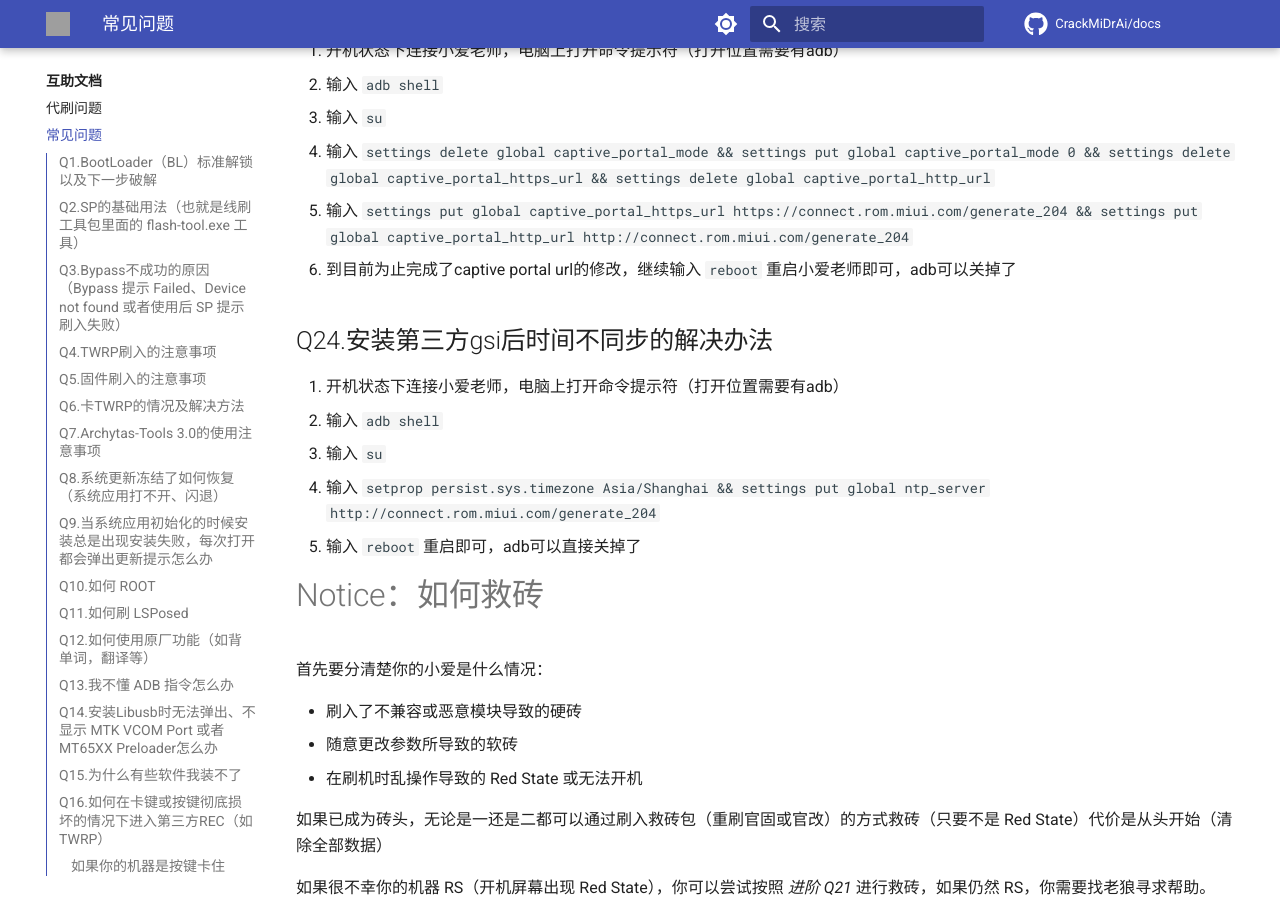
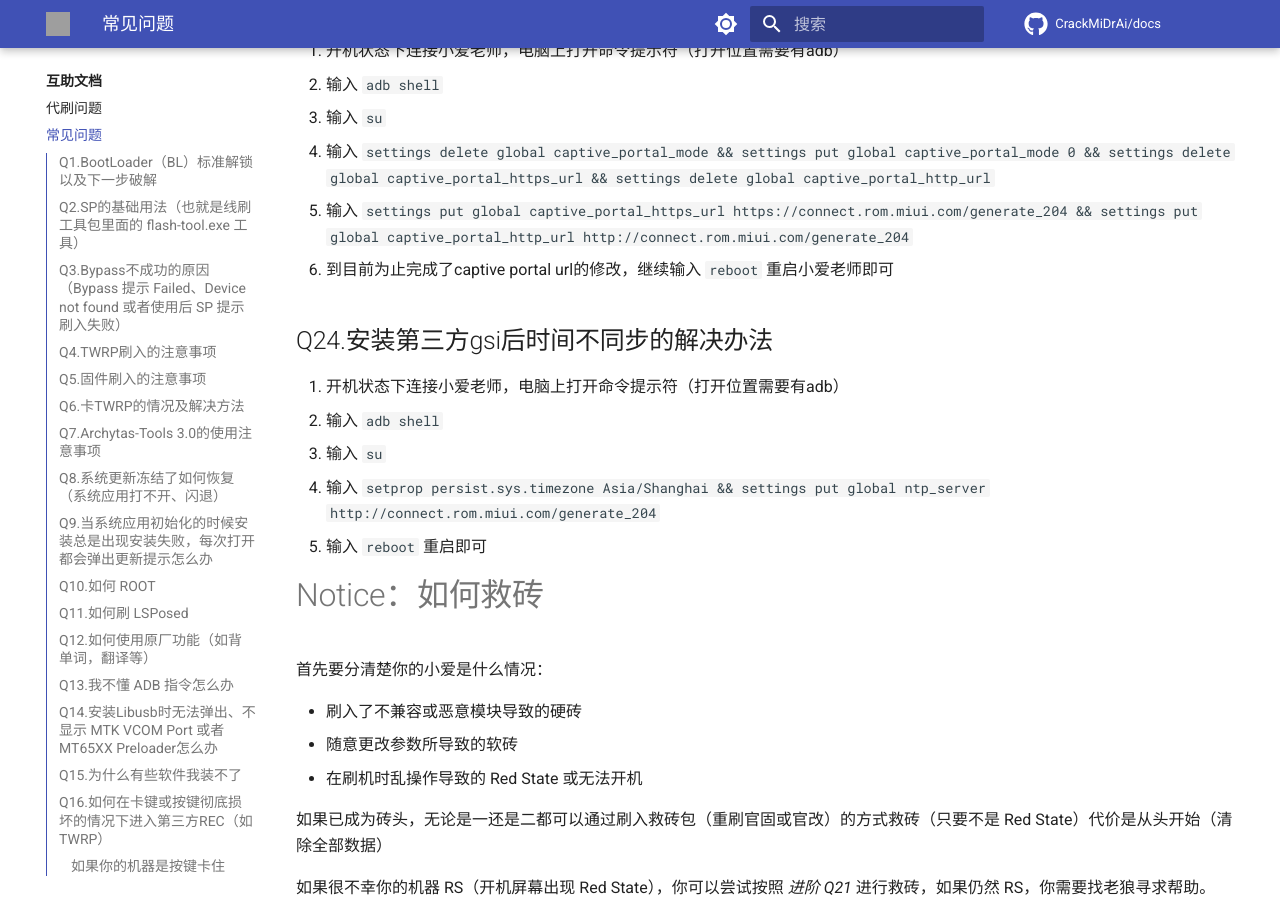
Before and after one commit to CrackMiDrAi/docs, an MkDocs documentation site: the page built from docs/互助文档/常见问题.md, in a window 1280 px wide and 900 px high, scrolled down 6738 px. Built offline with MkDocs 1.6.1 and Material for MkDocs 9.7.7, drawn with Linux system fonts in a browser that asks for light colours; comment, search, counter and statistics services are not loaded; grey boxes are pictures that could not be loaded.

Commit message:
修正部分内容

```diff
--- a/docs/互助文档/常见问题.md
+++ b/docs/互助文档/常见问题.md
@@ -204,14 +204,14 @@ GSI 有几率出现系统应用一直初始化的情况，目前暂时无解。
 3. 输入 `su`
 4. 输入 `settings delete global captive_portal_mode && settings put global captive_portal_mode 0 && settings delete global captive_portal_https_url && settings delete global captive_portal_http_url`
 5. 输入 `settings put global captive_portal_https_url https://connect.rom.miui.com/generate_204 && settings put global captive_portal_http_url http://connect.rom.miui.com/generate_204`
-6. 到目前为止完成了captive portal url的修改，继续输入 `reboot` 重启小爱老师即可，adb可以关掉了
+6. 到目前为止完成了captive portal url的修改，继续输入 `reboot` 重启小爱老师即可
 
 ## Q24.安装第三方gsi后时间不同步的解决办法
 1. 开机状态下连接小爱老师，电脑上打开命令提示符（打开位置需要有adb）
 2. 输入 `adb shell`
 3. 输入 `su`
 4. 输入 `setprop persist.sys.timezone Asia/Shanghai && settings put global ntp_server http://connect.rom.miui.com/generate_204`
-5. 输入 `reboot` 重启即可，adb可以直接关掉了
+5. 输入 `reboot` 重启即可
 # Notice：如何救砖
 首先要分清楚你的小爱是什么情况：
 
```
